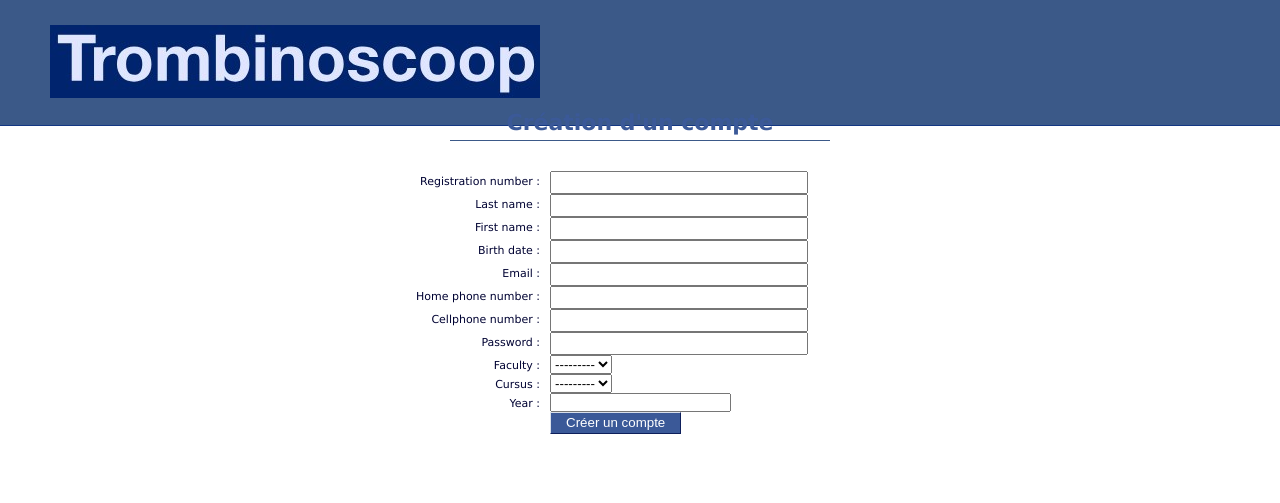
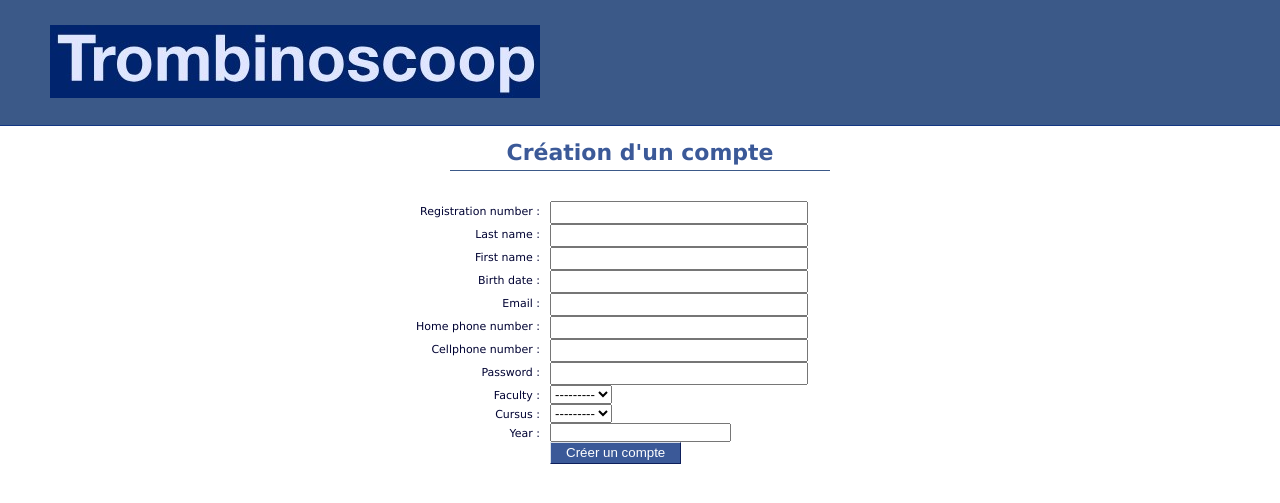
Before and after one commit to Serge-Aboula/TP_DevWeb, a Django app: page /register/ in a window 1280 px wide. Shown: the top 503 px of the page. Run offline with Django 4.2, Linux system fonts and the light colour scheme; data that the repository does not hold is empty.

Commit message:
Modification du CSS: redéfinition du style de l'élément body#welcomePage section#content

```diff
--- a/Trombinoscoop/static/css/style.css
+++ b/Trombinoscoop/static/css/style.css
@@ -19,7 +19,7 @@ header{
 }
 body section#content{
     position: absolute;
-    top: 110px;
+    top: 140px;
     left: 50%;
     width: 500px;
     margin: 0 0 0 -250px;
@@ -29,11 +29,7 @@ body#loginPage section#content{
     top: 150px;
 }
 body#welcomePage section#content{
-    position: absolute;
-    width: 100%;
     text-align: center;
-    top: 150px;
-
 }
 form label{
     display: block;
@@ -68,7 +64,7 @@ ul.errorlist{
     list-style-type: none;
     color: #d23d24;
 }
-h1{
+body#userProfilePage section#content h1{
     text-align: center;
     font-size: 22px;
     margin: 0 60px 30px 60px;
```
